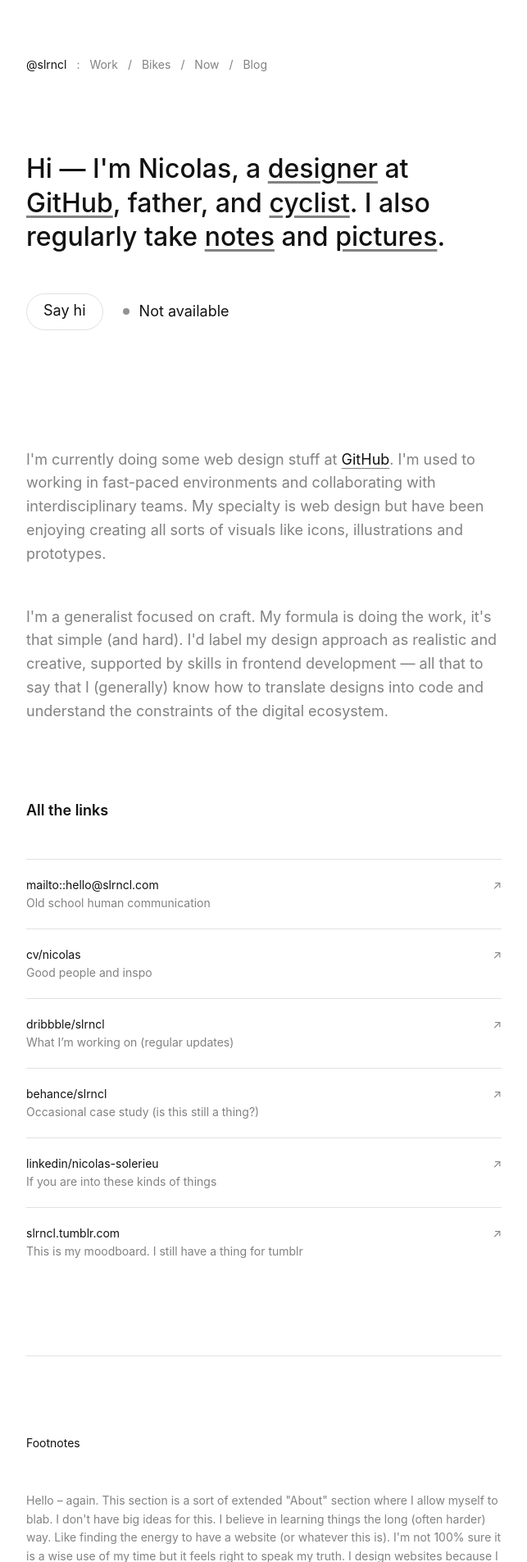
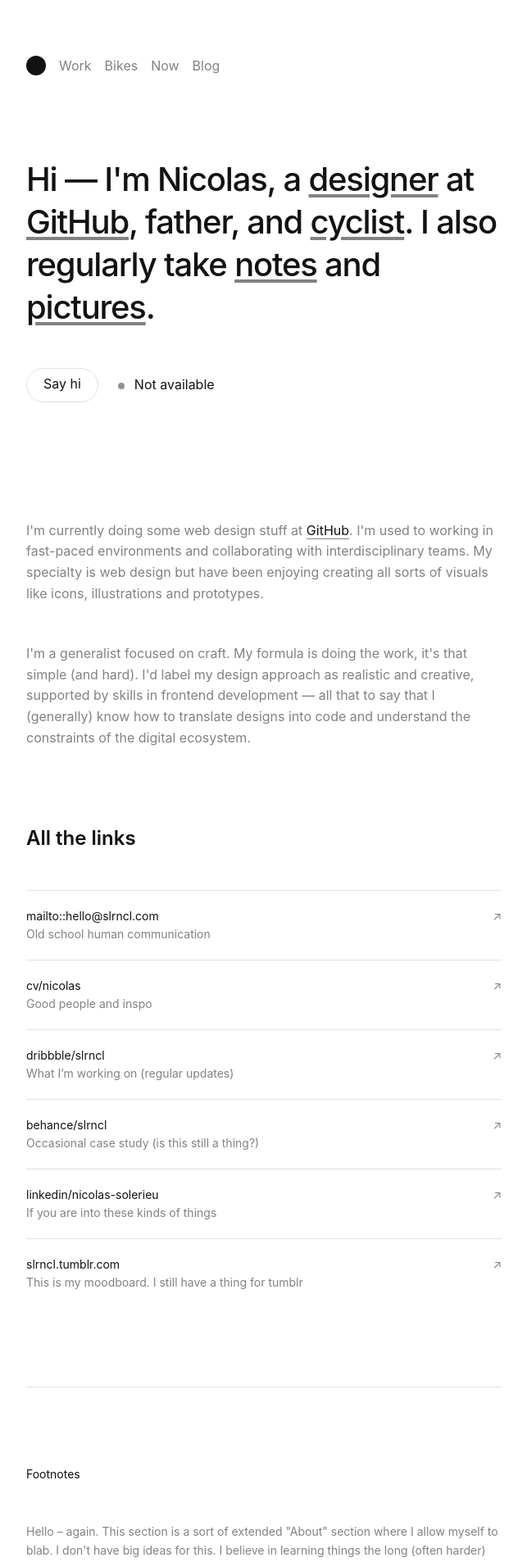
Before and after one commit to nsolerieu/slrncl.com, a PHP site: page /index.php in a window 1280 px wide. Shown: the top 1906 px of the page at 82% size, without its empty margins (318-961 px from the left). Run offline with PHP 8.4, Linux system fonts and the light colour scheme; data that the repository does not hold is empty.

Commit message:
Subtle yet major edits
Header + Font CSS updates

```diff
--- a/www/assets/css/boot.css
+++ b/www/assets/css/boot.css
@@ -13,9 +13,9 @@
   --border: #e1e1e1;
   --border-darker: #bebebe;
 
-  --font-size-regular: 18px;
+  --font-size-regular: 16px;
   --font-size-large: 24px;
-  --font-size-xl: 32px;
+  --font-size-xl: 40px;
   --font-size-small: 14px;
 }
 
@@ -38,15 +38,14 @@
   -webkit-box-sizing: border-box;
   box-sizing: border-box;
   outline: 0 !important;
-  -webkit-font-smoothing: antialiased;
-  -moz-osx-font-smoothing: grayscale;
-  text-rendering: optimizeLegibility;
 }
 body {
   line-height: 1.6;
   padding: 0;
   margin: 0;
   overflow-x: hidden;
+  scroll-behavior: smooth;
+  -webkit-text-size-adjust: 100%;
   font-family: var(--font-primary);
   background: var(--bg-primary);
   color: var(--text-primary);
@@ -130,6 +129,9 @@ body {
 }
 
 @media screen and (max-width: 821px) {
+  .large-container, .container {
+    padding: 0 15px;
+  }
   .row {
     display: block;
   }
--- a/www/assets/css/style.css
+++ b/www/assets/css/style.css
@@ -5,22 +5,30 @@
   padding: 20px 0;
   margin-top: 6vh;
   font-size: var(--font-size-small);
+  display: flex;
+  gap: 16px;
 }
 .menu-item {
   text-decoration: none;
   color: var(--text-secondary);
-  line-height: 100%;
-}
-.nav-separator {
-  margin: 0 8px;
-  color: var(--text-secondary);
-  line-height: 100%;
+  line-height: 24px;
+  height: 24px;
+  display: inline-block;
+  font-size: var(--font-size-regular);
 }
 .menu-item:hover  {
   opacity: .8;
 }
 .menu-item.active  {
   color: var(--text-primary);
+}
+.home-button {
+  display: inline-block;
+  height: 24px;
+  width: 24px;
+  border-radius: 12px;
+  background: var(--text-primary);
+
 }
 .backtotop {
   position: fixed;
@@ -31,7 +39,7 @@
   line-height: 38px;
   text-align: center;
   z-index: 3;
-  font-size: var( --font-size-regular);
+  font-size: var(--font-size-regular);
   color: var(--text-primary);
   border-radius: 99px;
   background: var(--bg-primary);
@@ -173,11 +181,15 @@
 }
 h1 {
   font-size: var(--font-size-xl);
+  line-height: 1.1;
+  font-weight: 500;
+  letter-spacing: -0.03em;
+}
+h1.site-headline {
   line-height: 1.3;
-  font-weight: 500;
 }
 h2, h3, h4, h5, h6 {
-  font-size: var(--font-size-regular);
+  font-size: var(--font-size-large);
   line-height: 1.2;
   font-weight: 600;
 }
--- a/www/header.php
+++ b/www/header.php
@@ -42,14 +42,10 @@
     <div class="container">
       <div class="col-100">
         <nav class="header-nav">
-          <a href="<?php echo BASE_URL; ?>/index.php" class="menu-item <?php if($page == 'home') { echo 'active'; } ?>">@slrncl</a>
-          <span class="nav-separator">:</span>
+          <a href="<?php echo BASE_URL; ?>/index.php" class="home-button menu-item <?php if($page == 'home') { echo 'active'; } ?>"></a>
           <a href="<?php echo BASE_URL; ?>/work.php" class="menu-item <?php if($page == 'work') { echo 'active'; } ?>">Work</a>
-          <span class="nav-separator">/</span>
           <a href="<?php echo BASE_URL; ?>/bikes.php"class="menu-item <?php if($page == 'bikes') { echo 'active'; } ?>">Bikes</a>
-          <span class="nav-separator">/</span>
           <a href="<?php echo BASE_URL; ?>/now.php"class="menu-item <?php if($page == 'now') { echo 'active'; } ?>">Now</a>
-          <span class="nav-separator">/</span>
           <a href="<?php echo BASE_URL; ?>/blog.php"class="menu-item <?php if($page == 'blog') { echo 'active'; } ?>">Blog</a>
         </nav>
       </div>
--- a/www/index.php
+++ b/www/index.php
@@ -7,7 +7,7 @@
     <div class="container">
       <div class="row">
         <div class="col-100">
-          <h1>
+          <h1 class="site-headline">
             Hi &mdash; I'm Nicolas, a <a href="/work">designer</a> at <a href="https://github.com/nsolerieu">GitHub</a>, father, and <a href="bikes">cyclist</a>. I also regularly take <a href="notes">notes</a> and <a href="moments">pictures</a>.
           </h1>
           <div class="row medium-margin-top">
```
